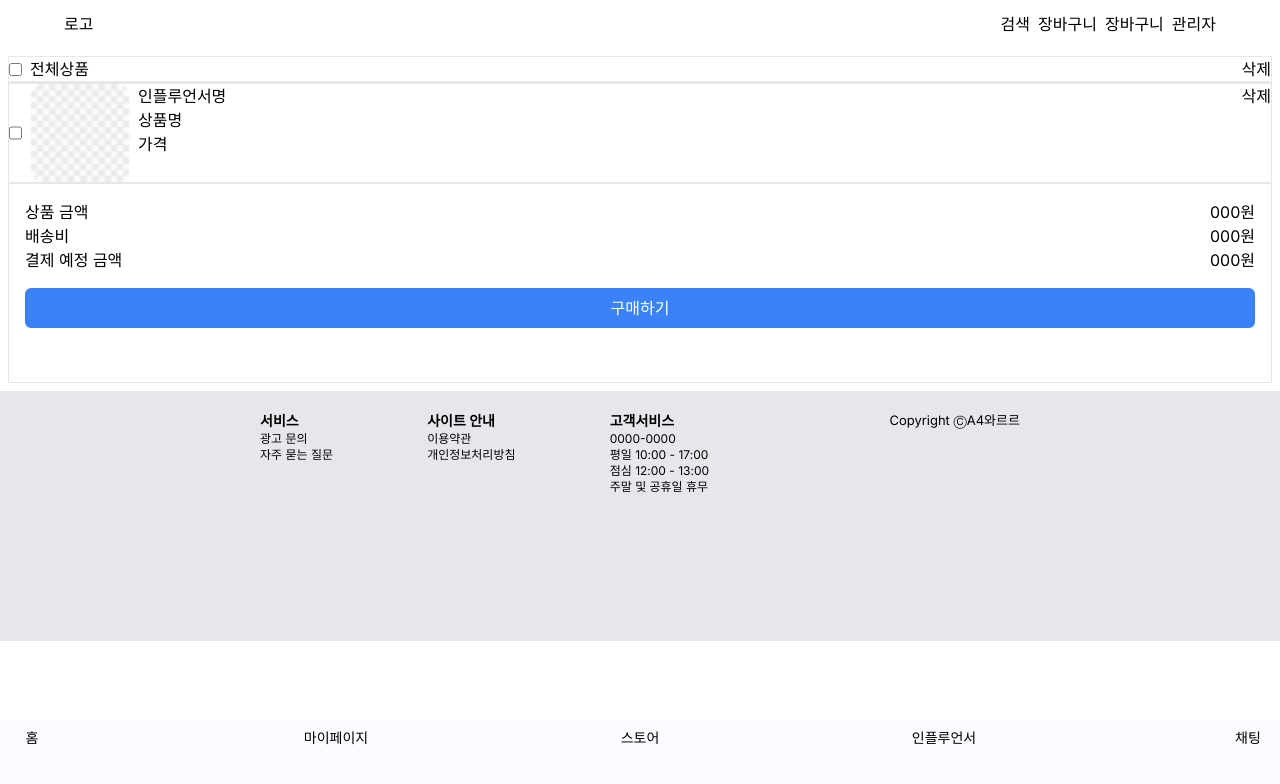
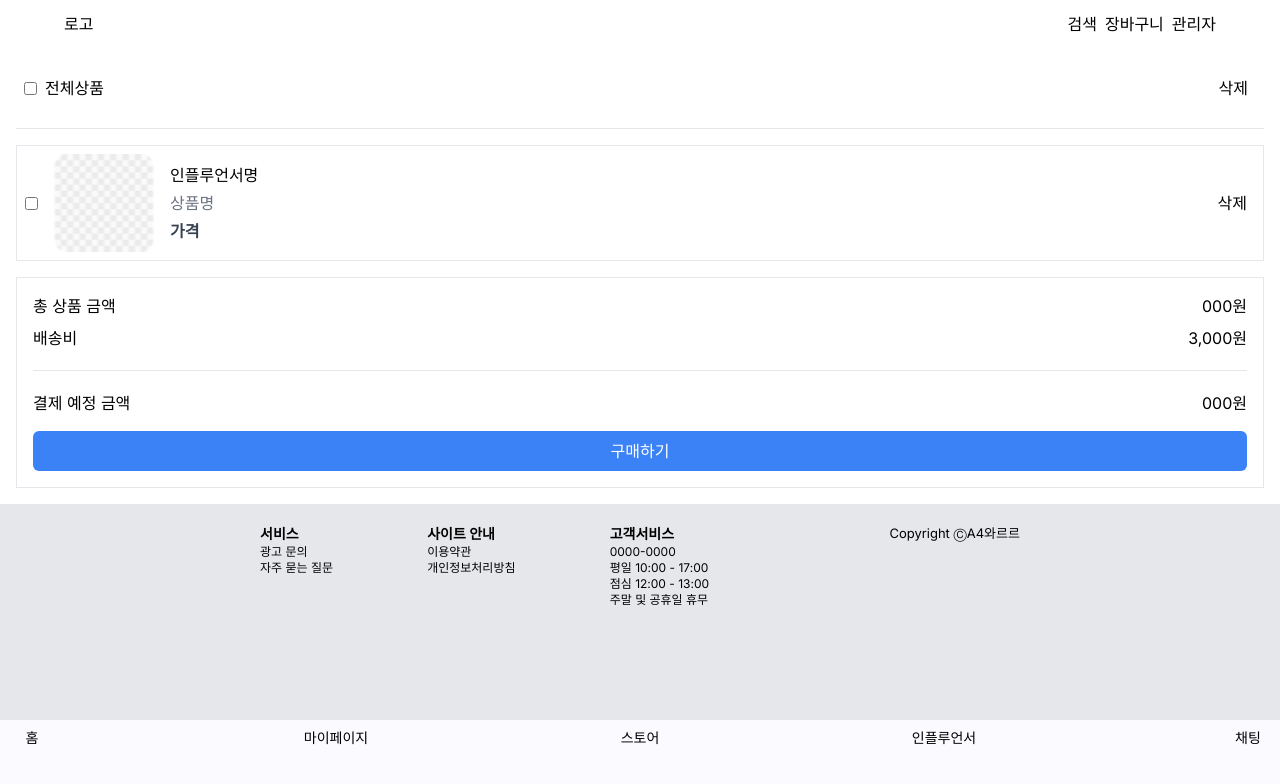
Before and after one commit to ssbmel/UrrProject, a Next.js app: page /cart in a window 1280 px wide. Shown: the top 784 px of the page. Built offline with nearby package versions, Linux system fonts and the light colour scheme.

Commit message:
style: 장바구니 css 수정

```diff
--- a/src/app/layout.tsx
+++ b/src/app/layout.tsx
@@ -5,7 +5,7 @@ import "./globals.css";
 const inter = Inter({ subsets: ["latin"] });
 
 export const metadata: Metadata = {
-  title: "이거 바꿔줘욧",
+  title: "Urr",
   description: "Generated by create next app",
 };
 
--- a/src/components/common/header/Header.tsx
+++ b/src/components/common/header/Header.tsx
@@ -11,7 +11,6 @@ const Header = () => {
         <div className="flex gap-2">
           <p>검색</p>
           <Link href={"/cart"}><p>장바구니</p></Link>
-          <p>장바구니</p>
           <Link href={"/admin"}>
             <p>관리자</p>
           </Link>
--- a/src/components/products/cart/Cart.tsx
+++ b/src/components/products/cart/Cart.tsx
@@ -1,26 +1,25 @@
 import Image from "next/image";
 import defaultImg from "../../../../public/images/default.png";
 import TotalAmount from "./TotalAmount";
+
 function Cart() {
   return (
-    <div className="w-full p-2">
-      <div className="border flex gap-2 items-center">
+    <div className="w-full p-4">
+      <div className="flex items-center gap-2 p-2">
         <input type="checkbox" />
         <p>전체상품</p>
-        <button className="ml-auto">삭제</button>
+        <button className="ml-auto px-2 py-1 rounded">삭제</button>
       </div>
-      <hr />
-      <div className="border w-full flex gap-2">
+      <hr className="my-4" />
+      <div className="border flex items-center gap-4 p-2 mb-4">
         <input type="checkbox" />
-        <Image src={defaultImg} alt="image" width={100} />
-        <div className="">
-          <p>인플루언서명</p>
-          <p>상품명</p>
-          <p>가격</p>
+        <Image src={defaultImg} alt="image" width={100} height={100} className="object-cover" />
+        <div className="flex flex-col gap-1">
+          <p className="font-medium">인플루언서명</p>
+          <p className="text-gray-500">상품명</p>
+          <p className="text-gray-700 font-bold">가격</p>
         </div>
-        <div className="ml-auto">
-          <button>삭제</button>
-        </div>
+        <button className="ml-auto px-2 py-1 rounded">삭제</button>
       </div>
       <TotalAmount />
     </div>
--- a/src/components/products/cart/TotalAmount.tsx
+++ b/src/components/products/cart/TotalAmount.tsx
@@ -1,14 +1,15 @@
 function TotalAmount() {
   return (
-    <div className="border w-full h-[200px] gap-5 p-4">
-      <div className="flex justify-between">
-        <p>상품 금액</p>
+    <div className="border w-full p-4">
+      <div className="flex justify-between mb-2">
+        <p>총 상품 금액</p>
         <p>000원</p>
       </div>
       <div className="flex justify-between">
         <p>배송비</p>
-        <p>000원</p>
+        <p>3,000원</p>
       </div>
+      <hr className="my-5"/>
       <div className="flex justify-between">
         <p>결제 예정 금액</p>
         <p>000원</p>
```
